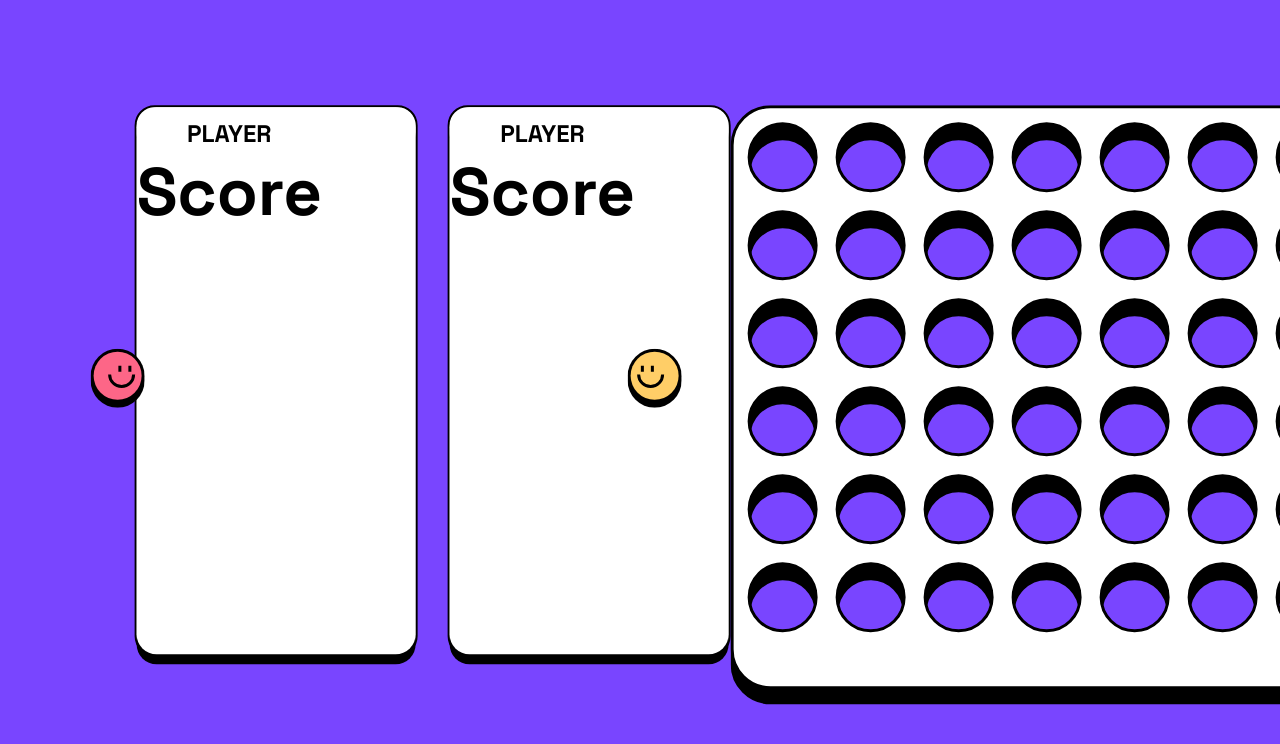
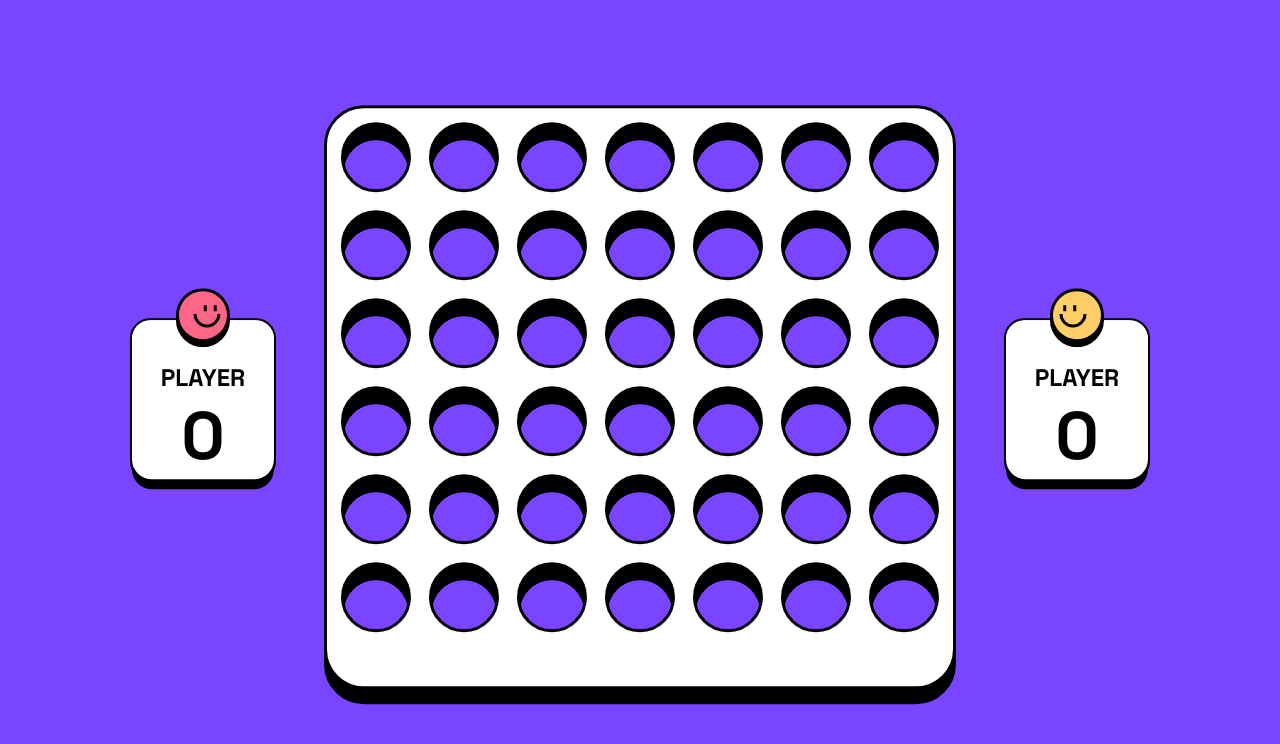
Before and after one commit to OliverCadman/connect_four, a React (Vite) app in the folder app/: page / in a window 1280 px wide. Shown: the top 744 px of the page. Built offline with nearby package versions, Linux system fonts and the light colour scheme.

Commit message:
Added player scorecards

```diff
--- a/app/src/components/GameArena/Board.tsx
+++ b/app/src/components/GameArena/Board.tsx
@@ -61,10 +61,6 @@ const Board: React.FC = () => {
     });
   };
 
-  useEffect(() => {
-    console.log(game?.board, game?.player);
-  }, [game]);
-
   return (
     <>
       {appState.isMobileDevice ? (
@@ -104,24 +100,25 @@ const Board: React.FC = () => {
         </>
       ) : (
         <>
+          <div className="board__wrapper">
             <div className="marker-strip__container">
               {Array.from(Array(NUM_MARKERS), (marker, index) => {
                 return (
                   <MarkerRed
-                  style={hoverIndex === index ? { opacity: 1 } : { opacity: 0 }}
+                    style={
+                      hoverIndex === index ? { opacity: 1 } : { opacity: 0 }
+                    }
                     key={index}
                     className={`marker marker-${index}`}
                   />
                 );
               })}
             </div>
-          <div className="board__wrapper">
             <div className="gameboard__grid">
               {board.map((row, rowIndex) => {
                 return (
                   <React.Fragment key={rowIndex}>
                     {row.map((cell, columnIndex) => {
-                      console.log(cell);
                       return (
                         <GridCell
                           key={columnIndex}
--- a/app/src/components/GameArena/ScoreCard.tsx
+++ b/app/src/components/GameArena/ScoreCard.tsx
@@ -8,10 +8,19 @@ interface Props {
 
 const ScoreCard: React.FC<Props> = ({ player }) => {
   return (
-    <div className="scorecard__wrapper">
-      <div className="scorecard">
+    <div
+      className={`scorecard__wrapper ${
+        player === "playerOne" ? "player-one" : "player-two"
+      }`}
+    >
+      <div
+        className={`scorecard ${
+          player === "playerOne" ? "player-one" : "player-two"
+        }`}
+      >
         <h2>Player</h2>
-        <p>Score</p>
+        <p>0</p>
+      </div>
       <div
         className={`player-icon__container ${
           player === "playerOne" ? "player-one" : "player-two"
@@ -20,7 +29,6 @@ const ScoreCard: React.FC<Props> = ({ player }) => {
         {player === "playerOne" ? <PlayerOneIcon /> : <PlayerTwoIcon />}
       </div>
     </div>
-    </div>
   );
 };
 
--- a/app/src/components/GameArena/_board.scss
+++ b/app/src/components/GameArena/_board.scss
@@ -6,7 +6,8 @@
 
   @include desktop() {
     display: flex;
-    justify-content: center;
+    justify-content: space-around;
+    align-items: center;
   }
 }
 
@@ -19,6 +20,10 @@
     width: 632px;
     height: 589.5px;
   }
+
+  @include desktop() {
+    order: 2;
+  }
 }
 
 .board__layer,
@@ -26,10 +31,6 @@
   top: 0;
   left: 0;
   position: absolute;
-
-  //   @include desktop() {
-  //     transform: translate(-50%, -50%);
-  //   }
 }
 
 .board__layer.black {
@@ -73,14 +74,14 @@
 .marker-strip__container {
   position: absolute;
   top: -35px;
+  right: 7px;
+  left: 7px;
   display: flex;
-  width: calc(100% - 20px);
   justify-content: space-around;
 }
 
 .board__layer.black,
-.board__layer.white,
-.chip {
+.board__layer.white {
   pointer-events: none;
 }
 
--- a/app/src/components/GameArena/_scorecard.scss
+++ b/app/src/components/GameArena/_scorecard.scss
@@ -3,10 +3,15 @@
   background-color: $white;
   width: 60%;
   text-align: center;
-  padding: 0.5875rem 0;
   margin-bottom: 2rem;
   border-radius: $base-border-radius;
   position: relative;
+
+  @include desktop() {
+    width: initial;
+    padding: 0;
+    margin: 0 2.5rem;
+  }
 
   &:before {
     content: "";
@@ -20,12 +25,39 @@
     background: white;
   }
 
-  @include tablet() {
-    display: flex;
+  .scorecard {
+    position: relative;
+    padding: 0.5875rem 0;
+
+    @include tablet() {
+      display: flex;
+      align-items: center;
+      justify-content: space-around;
+      padding: 0.5875rem 1rem;
+    }
+
+    @include desktop() {
+      display: block;
+      padding: 2.1875rem 1.5rem 0 1.5rem;
+    }
   }
 
-  .scorecard {
-    position: relative;
+  .scorecard__wrapper {
+    @include desktop() {
+      margin: 0 2rem;
+    }
+  }
+
+  .scorecard.player-two {
+    @include tablet() {
+      h2 {
+        order: 2;
+      }
+
+      p {
+        order: 1;
+      }
+    }
   }
 
   h2 {
@@ -52,9 +84,43 @@
 
   .player-icon__container.player-one {
     left: -25%;
+    @include tablet() {
+      left: -10%;
+    }
+
+    @include desktop() {
+      left: 50%;
+      top: -20%;
+      transform: translateX(-50%);
+    }
   }
 
   .player-icon__container.player-two {
     right: -25%;
+    @include tablet() {
+      right: -10%;
+    }
+
+    @include desktop() {
+      right: 50%;
+      transform: translateX(50%);
+      top: -20%;
+    }
   }
 }
+
+.scorecard-hidden-md {
+  display: none;
+
+  @include desktop() {
+    display: block;
+
+    &.player-one {
+      order: 1;
+    }
+
+    &.player-two {
+      order: 3;
+    }
+  }
+}
--- a/app/src/pages/GameArena.tsx
+++ b/app/src/pages/GameArena.tsx
@@ -9,8 +9,15 @@ const GameArena: React.FC = () => {
       <main>
         <section className="game-arena__container">
           <div className="board__container">
-            <div className="scorecard__container">
+            <div className="scorecard__container-sm">
               <ScoreCard player="playerOne" />
+              <ScoreCard player="playerTwo" />
+            </div>
+
+            <div className="scorecard-hidden-md player-one">
+              <ScoreCard player="playerOne" />
+            </div>
+            <div className="scorecard-hidden-md player-two">
               <ScoreCard player="playerTwo" />
             </div>
             <Board />
--- a/app/src/pages/scss/_gamearena.scss
+++ b/app/src/pages/scss/_gamearena.scss
@@ -9,10 +9,22 @@
   position: relative;
 }
 
-.scorecard__container {
+.scorecard__container-sm {
   margin: 0 auto;
   width: 90%;
   display: flex;
   justify-content: space-between;
   gap: 5%;
+
+  @include desktop() {
+    display: none;
+  }
 }
+
+.scorecard-hidden-md {
+  display: none;
+
+  @include desktop() {
+    display: block;
+  }
+}
```
Lines whose indentation alone changed are shown as unchanged.
